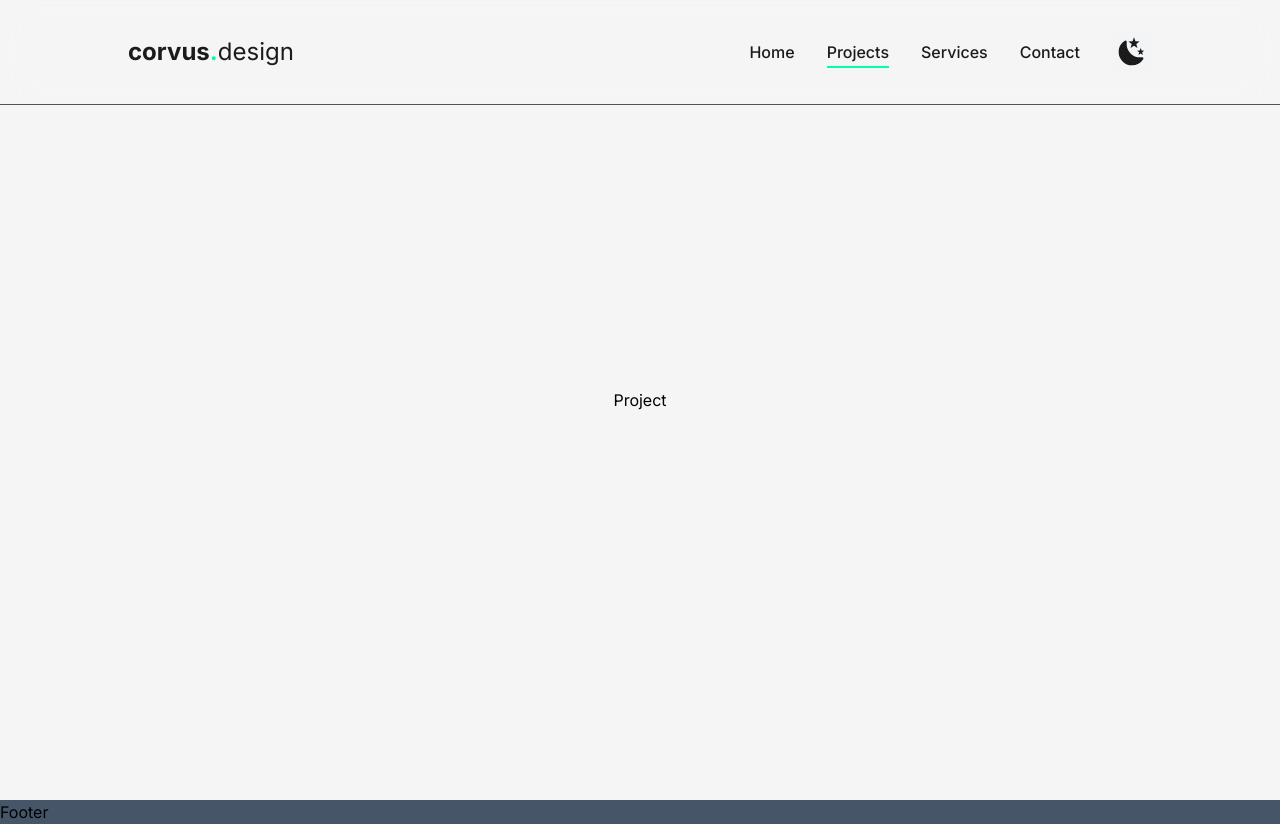
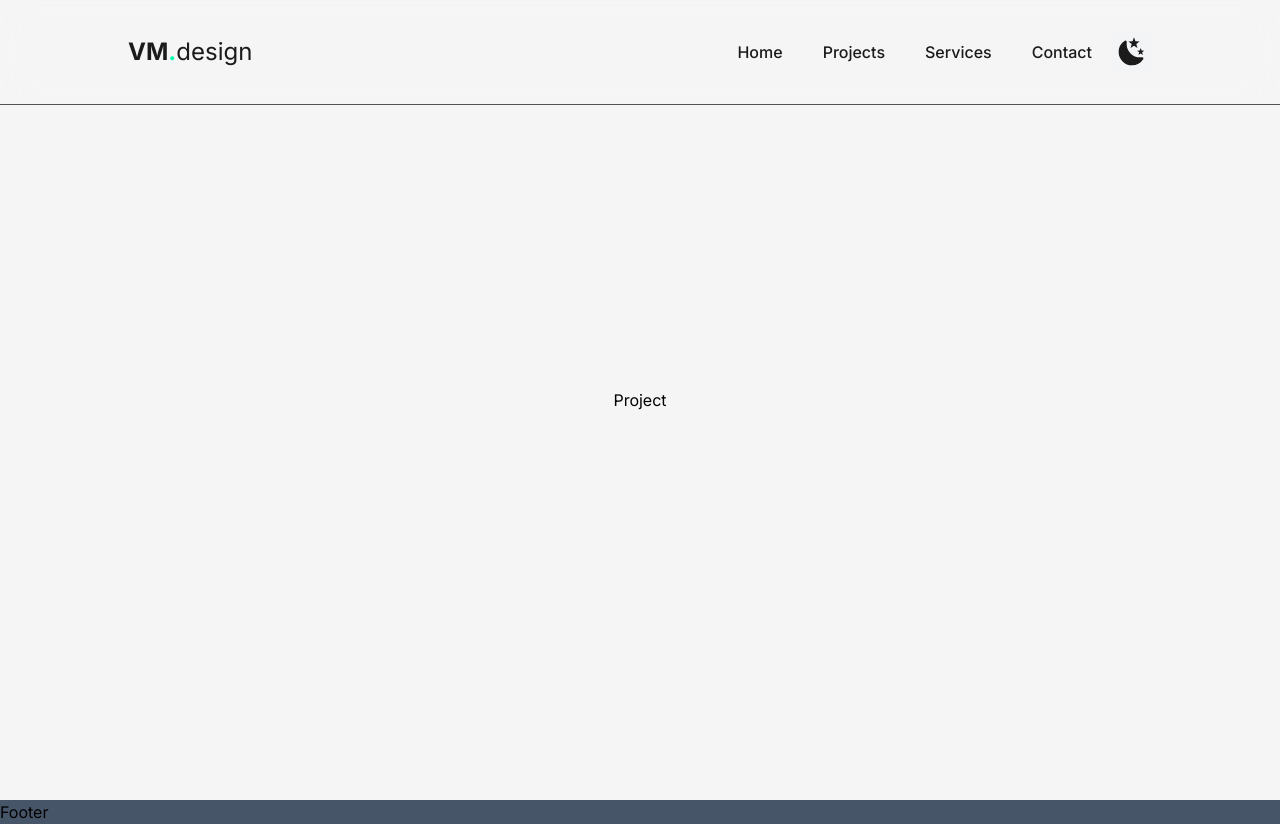
Before and after one commit to vojmax/Corvus, a Next.js app: page /projects in a window 1280 px wide. Built offline with nearby package versions, Linux system fonts and the light colour scheme.

Commit message:
replaced old navigation with spa and added custom link component for scroll navigation

```diff
--- a/app/contact/loading.js
+++ /dev/null
@@ -1,14 +0,0 @@
-export default function Loading() {
-	return (
-		<section className="flex w-screen h-screen align-middle items-center justify-center bg-light dark:bg-dark">
-			<div
-				class="inline-block h-8 w-8 animate-spin rounded-full border-4 border-solid border-dark border-r-transparent align-[-0.125em] motion-reduce:animate-[spin_1.5s_linear_infinite] dark:border-light"
-				role="status"
-			>
-				<span class="!absolute !-m-px !h-px !w-px !overflow-hidden !whitespace-nowrap !border-0 !p-0 ![clip:rect(0,0,0,0)]">
-					Loading...
-				</span>
-			</div>
-		</section>
-	);
-}
--- a/app/contact/page.js
+++ b/app/contact/page.js
@@ -1,6 +1,9 @@
 function Contact() {
 	return (
-		<section className="flex h-screen bg-light text-center justify-center items-center  dark:bg-dark dark:text-light ">
+		<section
+			id="contact"
+			className="flex h-screen bg-light text-center justify-center items-center  dark:bg-dark dark:text-light "
+		>
 			<h1>Contact</h1>
 		</section>
 	);
--- a/app/globals.css
+++ b/app/globals.css
@@ -4,6 +4,7 @@
 
 html,
 body {
+	scroll-behavior: smooth;
 	box-sizing: border-box;
 	padding: 0;
 	margin: 0;
--- a/app/page.js
+++ b/app/page.js
@@ -1,8 +1,20 @@
+import Contact from "./contact/page";
+import Projects from "./projects/page";
+import Services from "./services/page";
+
 function Home() {
 	return (
-		<section className="flex h-screen bg-light text-center justify-center items-center  dark:bg-dark dark:text-light ">
-			<h1>Home</h1>
-		</section>
+		<>
+			<section
+				id="home"
+				className="flex h-screen bg-light text-center justify-center items-center  dark:bg-dark dark:text-light "
+			>
+				<h1>Home</h1>
+			</section>
+			<Projects />
+			<Services />
+			<Contact />
+		</>
 	);
 }
 
--- a/app/projects/loading.js
+++ /dev/null
@@ -1,14 +0,0 @@
-export default function Loading() {
-	return (
-		<section className="flex w-screen h-screen align-middle items-center justify-center bg-light dark:bg-dark">
-			<div
-				class="inline-block h-8 w-8 animate-spin rounded-full border-4 border-solid border-dark border-r-transparent align-[-0.125em] motion-reduce:animate-[spin_1.5s_linear_infinite] dark:border-light"
-				role="status"
-			>
-				<span class="!absolute !-m-px !h-px !w-px !overflow-hidden !whitespace-nowrap !border-0 !p-0 ![clip:rect(0,0,0,0)]">
-					Loading...
-				</span>
-			</div>
-		</section>
-	);
-}
--- a/app/projects/page.js
+++ b/app/projects/page.js
@@ -1,6 +1,9 @@
 function Projects() {
 	return (
-		<section className="flex h-screen bg-light text-center justify-center items-center  dark:bg-dark dark:text-light ">
+		<section
+			id="projects"
+			className="flex h-screen bg-light text-center justify-center items-center  dark:bg-dark dark:text-light "
+		>
 			<h1>Project</h1>
 		</section>
 	);
--- a/app/services/loading.js
+++ /dev/null
@@ -1,14 +0,0 @@
-export default function Loading() {
-	return (
-		<section className="flex w-screen h-screen align-middle items-center justify-center bg-light dark:bg-dark">
-			<div
-				class="inline-block h-8 w-8 animate-spin rounded-full border-4 border-solid border-dark border-r-transparent align-[-0.125em] motion-reduce:animate-[spin_1.5s_linear_infinite] dark:border-light"
-				role="status"
-			>
-				<span class="!absolute !-m-px !h-px !w-px !overflow-hidden !whitespace-nowrap !border-0 !p-0 ![clip:rect(0,0,0,0)]">
-					Loading...
-				</span>
-			</div>
-		</section>
-	);
-}
--- a/app/services/page.js
+++ b/app/services/page.js
@@ -1,6 +1,9 @@
 function Services() {
 	return (
-		<section className="flex h-screen bg-light text-center justify-center items-center  dark:bg-dark dark:text-light ">
+		<section
+			id="services"
+			className="flex h-screen bg-light text-center justify-center items-center  dark:bg-dark dark:text-light "
+		>
 			<h1>Services</h1>
 		</section>
 	);
--- a/components/CustomLink.js
+++ /dev/null
@@ -1,19 +0,0 @@
-import Link from "next/link";
-import { usePathname } from "next/navigation";
-
-export default function CustomLink({ href, title, className }) {
-	const path = usePathname();
-
-	return (
-		<Link href={href} className={`mr-8 relative group ${className}`}>
-			{title}
-			<span
-				className={`h-[2px] w-0 inline-block transition-[width] group-hover:w-full ease duration-200 bg-highlight absolute left-0 -bottom-1 ${
-					path === href ? "w-full" : "w-0"
-				}`}
-			>
-				&nbsp;
-			</span>
-		</Link>
-	);
-}
--- a/components/Logo.js
+++ b/components/Logo.js
@@ -1,13 +1,19 @@
-import Link from "next/link";
 import React from "react";
+import ScrollLink from "./ScrollLink";
 
 function Logo() {
 	return (
-		<Link href="/" className="flex items-center text-dark dark:text-light">
-			<span className=" text-2xl font-bold">corvus</span>
-			<span className="text-highlight text-2xl font-bold ">.</span>
-			<span className=" text-2xl font-normal">design</span>
-		</Link>
+		<ScrollLink
+			href="#home"
+			className="flex items-center text-dark dark:text-light"
+			title={
+				<>
+					<span className=" text-2xl font-bold">VM</span>
+					<span className="text-highlight text-2xl font-bold ">.</span>
+					<span className=" text-2xl font-normal">design</span>
+				</>
+			}
+		/>
 	);
 }
 
--- a/components/NavBar.js
+++ b/components/NavBar.js
@@ -1,18 +1,18 @@
 "use client";
 
-import CustomLink from "./CustomLink";
 import Logo from "./Logo";
 import ThemeButton from "./ThemeButton";
+import ScrollLink from "./ScrollLink";
 
 function NavBar() {
 	return (
 		<header className="fixed z-50 flex  backdrop-blur-lg  justify-between w-full px-32 py-8 font-medium border-b border-b-neutral-600  ">
 			<Logo />
 			<nav className="flex flex-row items-center text-dark dark:text-light">
-				<CustomLink href="/" title="Home" />
-				<CustomLink href="/projects" title="Projects" />
-				<CustomLink href="/services" title="Services" />
-				<CustomLink href="/contact" title="Contact" />
+				<ScrollLink title="Home" href="#home" />
+				<ScrollLink title="Projects" href="#projects" />
+				<ScrollLink title="Services" href="#services" />
+				<ScrollLink title="Contact" href="#contact" />
 				<ThemeButton />
 			</nav>
 		</header>
--- /dev/null
+++ b/components/ScrollLink.js
@@ -0,0 +1,23 @@
+import Link from "next/link";
+
+const ScrollLink = ({ title, ...props }) => {
+	const handleScroll = (e) => {
+		e.preventDefault();
+		const href = e.currentTarget.href;
+		const targetId = href.replace(/.*\#/, "");
+		const elem = document.getElementById(targetId);
+		elem?.scrollIntoView({
+			behavior: "smooth",
+		});
+	};
+	return (
+		<Link
+			className="mx-2 bg-black-700 hover:bg-gray-300 rounded-md p-1 px-3 dark:hover:bg-black"
+			{...props}
+			onClick={handleScroll}
+		>
+			{title}
+		</Link>
+	);
+};
+export default ScrollLink;
```
